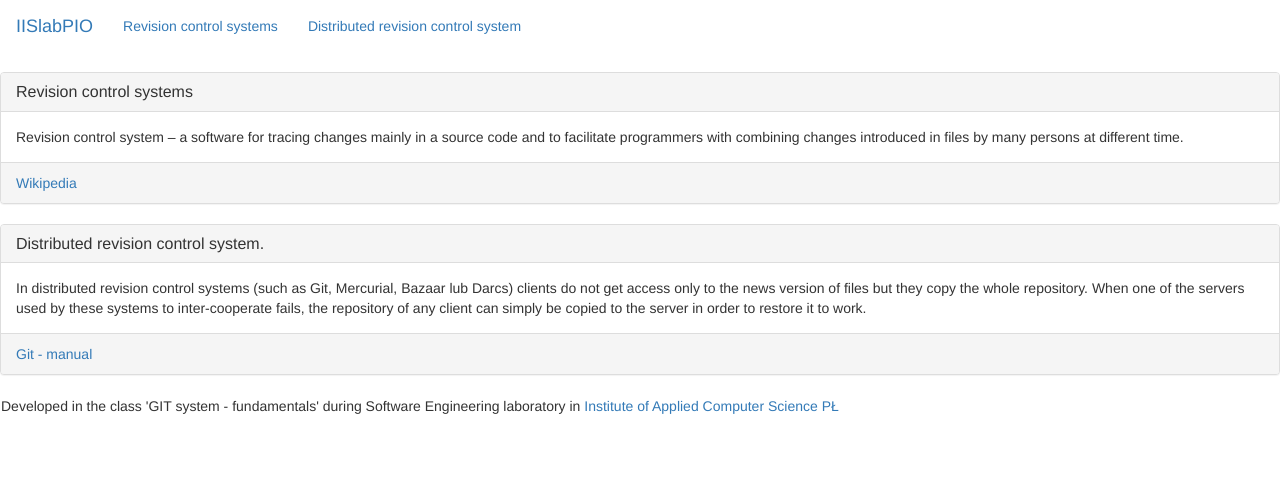
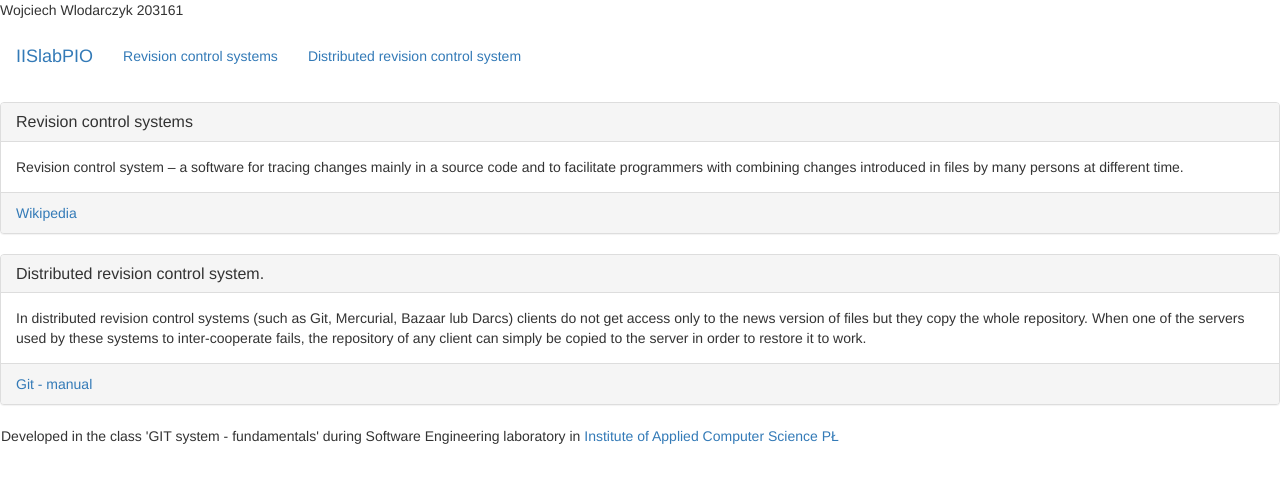
Before and after one commit to 203161/iislabse_203161, a plain HTML site: page index.html in a window 1280 px wide. Drawn offline with nearby package versions, Linux system fonts and the light colour scheme.

Commit message:
added name and number

```diff
--- a/index.html
+++ b/index.html
@@ -3,6 +3,7 @@
 	<head>
 		<meta http-equiv="Content-Type" content="text/html; charset=utf-8">
 		<link href="http://netdna.bootstrapcdn.com/bootstrap/3.0.2/css/bootstrap.min.css" rel="stylesheet">
+		<p> Wojciech Wlodarczyk 203161 </p>
 	</head>
 	<body>
 		<nav class="navbar">
```
